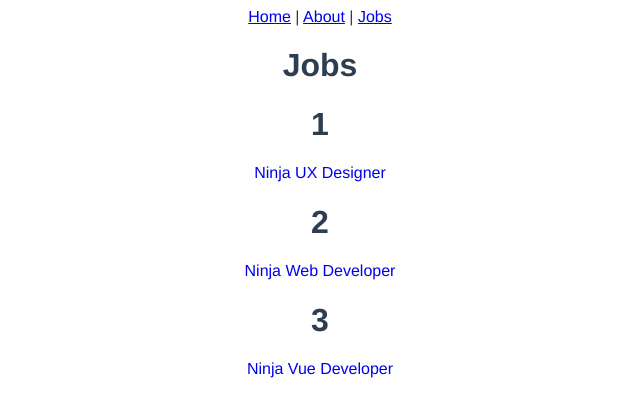
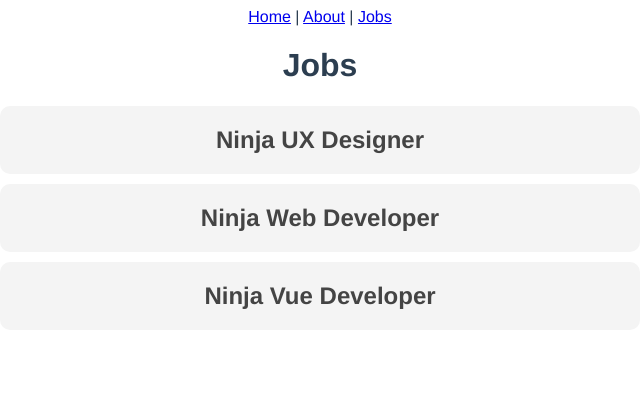
Before and after one commit to ronitwilson/vue_05, a Vue app in the folder ninja-jobs/: page /jobs in a window 1280 px wide. Shown: the top 416 px of the page, without its empty margins (320-960 px from the left). Built offline with nearby package versions, Linux system fonts and the light colour scheme.

Commit message:
passing params as prop

```diff
--- a/ninja-jobs/src/views/Jobs/JobDetails.vue
+++ b/ninja-jobs/src/views/Jobs/JobDetails.vue
@@ -1,13 +1,14 @@
 <template>
     <div >
       <h1>Job detail</h1>
-      <p> The route id is {{ $route.params.id }}</p>
+      <p> The route id is {{ id }}</p>
     </div>
   </template>
 
   <script>
   export default {
     name: 'JobDetails',
+    params: ['id'],
     components: {
     },
     data() {
--- a/ninja-jobs/src/views/Jobs/Jobs.vue
+++ b/ninja-jobs/src/views/Jobs/Jobs.vue
@@ -1,13 +1,11 @@
 <template>
   <h1>Jobs</h1>
   <div v-for="job in jobs" :key="job.id" class="job">
-    <h1>{{ job.id }}</h1>
     <router-link :to="{name: 'JobDetails', params: { id: job.id }}">
-      {{ job.title }}
+      <h2>{{ job.title }}</h2>
     </router-link>
   </div>
 </template>
-
 
 <script>
 export default {
```
